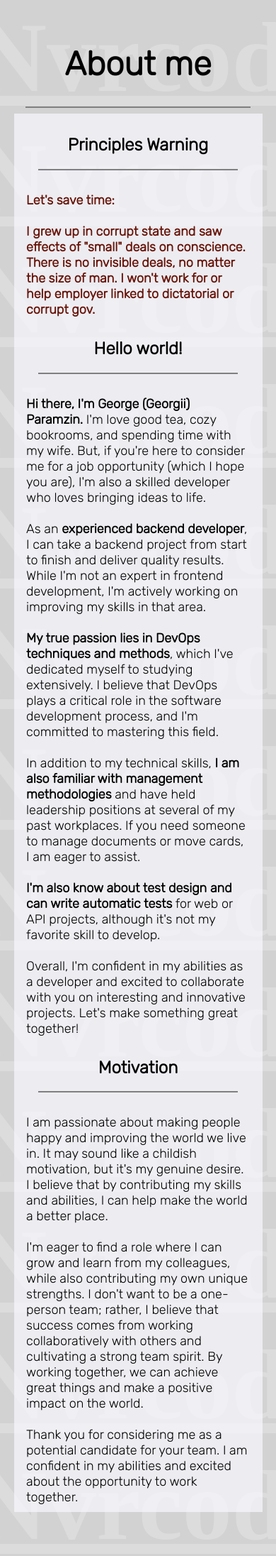
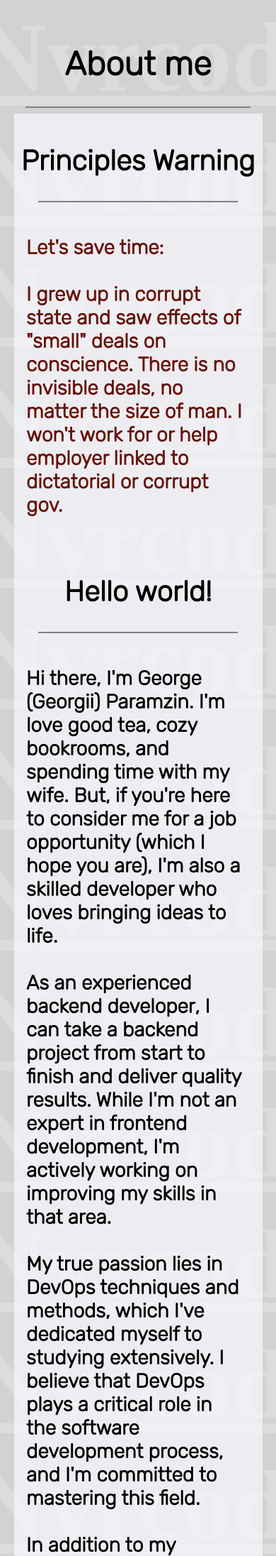
Before and after one commit to Dalenir/SelfPage, a FastAPI app: page / in a window 390 px wide. Shown: the part 402-2594 px from the top of the page at 71% size. Run offline with FastAPI, Linux system fonts and the light colour scheme; parts of the project's set-up code (start-up, migrations or seed data) failed here and were passed over; some libraries are stand-ins or nearby versions.

Commit message:
mobile friendly upd

```diff
--- a/API/static/styles.css
+++ b/API/static/styles.css
@@ -136,6 +136,21 @@ html {
 }
 
 
+#about_cont > .back_contaiter > p {
+    margin-left: 5%;
+    padding-bottom: 10px;
+    font-size: 18px;
+    font-weight: 600;
+}
+
+#about_cont > .back_contaiter > h2 {
+    text-align: center;
+}
+
+
+
+
+
 @media screen and (max-width: 1500px) {
     #TLDR {
     height: 50%;
@@ -169,6 +184,22 @@ html {
         order: 2;
     }
 
+    .accordion > .back_contaiter .content {
+    font-size: 27px;
+    }
 
+    #about_cont > .back_contaiter > p {
+    font-size: 28px;
+    padding-bottom: 3rem;
+    }
+
+    #about_cont > .back_contaiter > h2 {
+        font-size: 2.5em;
+    }
+
+    .content > ul > li {
+        margin-bottom: 1em;
+        margin-top: 1em;
+    }
 
 }
--- a/API/templates/index.html
+++ b/API/templates/index.html
@@ -41,8 +41,8 @@
                                             {% endfor %}
                                         </d>
                                     </d>
-                                    <hr/>
                                 </li>
+                                <hr/>
                                 <li>
                                     <b>JavaScript:</b>
                                     {{ PlayerData.PLs['JavaScript'] }}
@@ -87,7 +87,7 @@
                         </div>
                         </div>
                         <div class="back_contaiter">
-                        <div class="container">
+                        <div class="back_contaiter">
                           <div class="label">I'm teamworking:</div>
                           <div class="content">
                             {% for item in PlayerData.TeamManagement %}
@@ -136,19 +136,19 @@
                     <h1>About me</h1>
                     <hr>
                     <div class="back_contaiter" style="width: 100%; padding-top: 10px;">
-                        <h2 style="text-align: center">Principles Warning</h2>
+                        <h2>Principles Warning</h2>
                         <hr class="smaller_hr">
-                        <p style="margin-left: 5%; padding-bottom: 10px; font-size: 18px; color: #671206; font-weight: 600;">
+                        <p style="color: #671206;">
                             {{ PlayerData.boring_stuff | replace("\n", "<br>") | safe }}
                         </p>
-                        <h2 style="text-align: center">Hello world!</h2>
+                        <h2>Hello world!</h2>
                         <hr class="smaller_hr">
-                        <p style="margin-left: 5%; padding-bottom: 10px; font-size: 18px;">
+                        <p>
                             {{ PlayerData.summary | replace("\n", "<br>") | safe }}
                         </p>
-                        <h2 style="text-align: center">Motivation</h2>
+                        <h2>Motivation</h2>
                         <hr class="smaller_hr">
-                        <p style="margin-left: 5%; padding-bottom: 10px; font-size: 18px;">
+                        <p>
                             {{ PlayerData.motivate | replace("\n", "<br>") | safe }}
                         </p>
                     </div>
```
